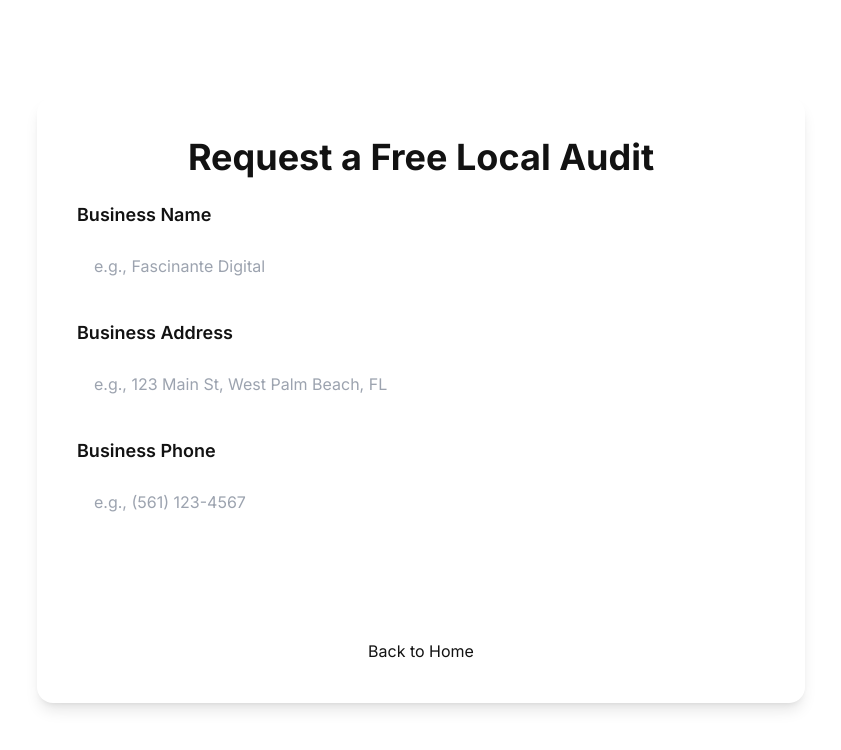
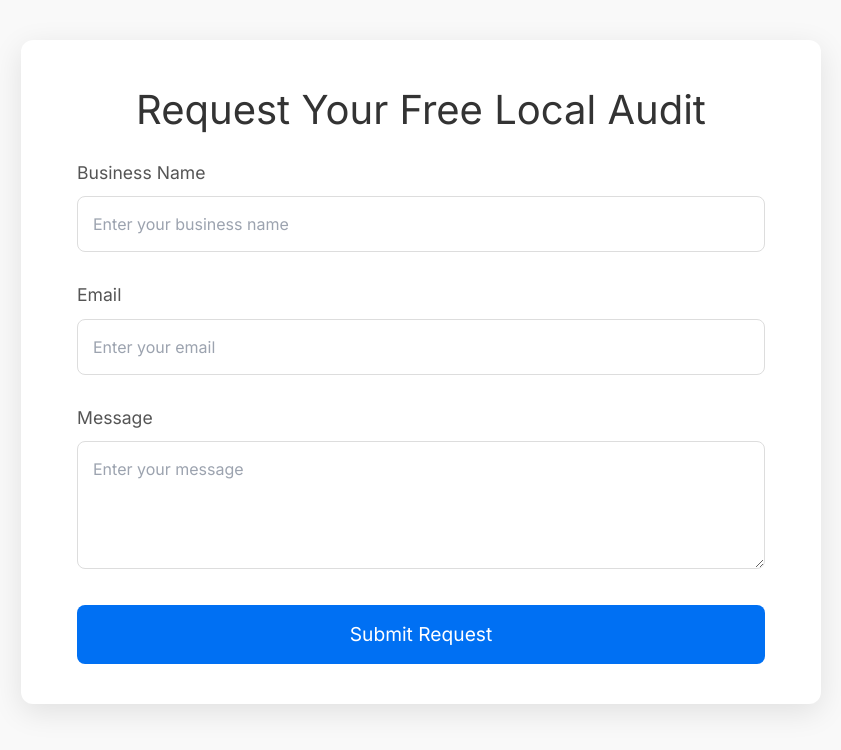
Before and after one commit to alexanderovie/fascinante-web, a Next.js app: page /audit in a window 1280 px wide. Shown: the top 750 px of the page, without its empty margins (219-1060 px from the left). Built offline with nearby package versions, Linux system fonts and the light colour scheme.

Commit message:
Corrigiendo comillas y errores de lint en servicios

```diff
--- /dev/null
+++ b/src/app/audit/layout.tsx
@@ -0,0 +1,19 @@
+'use client';
+
+import '@/app/audit/styles.scss';
+import { Inter } from 'next/font/google';
+import React from 'react';
+
+const inter = Inter({ subsets: ['latin'] });
+
+export default function AuditLayout({ children }: { children: React.ReactNode }) {
+  return (
+    <html lang="en">
+      <head>
+        <title>Audit - Fascinante Digital</title>
+        <meta name="description" content="Request a free local audit for your business with Fascinante Digital." />
+      </head>
+      <body className={`${inter.className} audit-container`}>{children}</body>
+    </html>
+  );
+}
--- a/src/app/audit/page.tsx
+++ b/src/app/audit/page.tsx
@@ -1,72 +1,62 @@
-"use client";
+'use client';
 
-import { Metadata } from 'next';
-import { useState } from 'react';
-import { Inter } from 'next/font/google';
+import React, { useState } from 'react';
+import Image from 'next/image';
 import Link from 'next/link';
-import Image from 'next/image';
-
-const inter = Inter({ subsets: ['latin'] });
-
-export const metadata: Metadata = {
-  title: 'Audit - Fascinante Digital',
-  description: 'Request a free local audit for your business with Fascinante Digital.',
-};
 
 export default function AuditPage() {
   const [businessName, setBusinessName] = useState('');
-  const [address, setAddress] = useState('');
-  const [phone, setPhone] = useState('');
+  const [email, setEmail] = useState('');
+  const [message, setMessage] = useState('');
 
-  const handleSubmit = (e: React.FormEvent<HTMLFormElement>) => {
+  const handleSubmit = (e: React.FormEvent) => {
     e.preventDefault();
-    console.log({ businessName, address, phone });
-    alert('Audit request submitted successfully!');
+    alert(`Business Name: ${businessName}\nEmail: ${email}\nMessage: ${message}`);
   };
 
   return (
-    <main className={`${inter.className} min-h-screen bg-gray-100 flex items-center justify-center p-8`}>
-      <div className="bg-white rounded-2xl shadow-lg p-10 max-w-3xl w-full">
-        <h1 className="text-4xl font-bold mb-6 text-center">Request a Free Local Audit</h1>
-        <form onSubmit={handleSubmit} className="space-y-6">
-          <div>
-            <label className="block text-lg font-semibold mb-2">Business Name</label>
+    <main className="audit-main">
+      <div className="container">
+        <h1 className="audit-title">Request Your Free Local Audit</h1>
+        <form onSubmit={handleSubmit} className="audit-form">
+          <div className="form-group">
+            <label htmlFor="businessName">Business Name</label>
             <input
               type="text"
+              id="businessName"
               value={businessName}
               onChange={(e) => setBusinessName(e.target.value)}
-              className="w-full p-4 border border-gray-300 rounded-xl"
-              placeholder="e.g., Fascinante Digital"
+              placeholder="Enter your business name"
               required
             />
           </div>
-          <div>
-            <label className="block text-lg font-semibold mb-2">Business Address</label>
+
+          <div className="form-group">
+            <label htmlFor="email">Email</label>
             <input
-              type="text"
-              value={address}
-              onChange={(e) => setAddress(e.target.value)}
-              className="w-full p-4 border border-gray-300 rounded-xl"
-              placeholder="e.g., 123 Main St, West Palm Beach, FL"
+              type="email"
+              id="email"
+              value={email}
+              onChange={(e) => setEmail(e.target.value)}
+              placeholder="Enter your email"
               required
             />
           </div>
-          <div>
-            <label className="block text-lg font-semibold mb-2">Business Phone</label>
-            <input
-              type="tel"
-              value={phone}
-              onChange={(e) => setPhone(e.target.value)}
-              className="w-full p-4 border border-gray-300 rounded-xl"
-              placeholder="e.g., (561) 123-4567"
+
+          <div className="form-group">
+            <label htmlFor="message">Message</label>
+            <textarea
+              id="message"
+              rows={4}
+              value={message}
+              onChange={(e) => setMessage(e.target.value)}
+              placeholder="Enter your message"
               required
             />
           </div>
-          <button type="submit" className="w-full py-4 bg-blue-600 text-white rounded-xl font-bold text-lg hover:bg-blue-700">Submit Audit Request</button>
+
+          <button type="submit" className="submit-button">Submit Request</button>
         </form>
-        <div className="mt-6 text-center">
-          <Link href="/" className="text-blue-600 hover:underline">Back to Home</Link>
-        </div>
       </div>
     </main>
   );
--- /dev/null
+++ b/src/app/audit/styles.scss
@@ -0,0 +1,62 @@
+.audit-container {
+    background-color: #f9f9f9;
+    min-height: 100vh;
+    padding: 40px 20px;
+  }
+
+  .audit-main {
+    background-color: #ffffff;
+    max-width: 800px;
+    margin: auto;
+    padding: 40px;
+    border-radius: 12px;
+    box-shadow: 0 8px 30px rgba(0, 0, 0, 0.1);
+  }
+
+  .audit-title {
+    font-size: 2.5rem;
+    margin-bottom: 20px;
+    text-align: center;
+    color: #333333;
+  }
+
+  .audit-form .form-group {
+    margin-bottom: 20px;
+  }
+
+  .audit-form label {
+    font-size: 1.1rem;
+    color: #555555;
+    margin-bottom: 10px;
+    display: block;
+  }
+
+  .audit-form input,
+  .audit-form textarea {
+    width: 100%;
+    padding: 15px;
+    border-radius: 8px;
+    border: 1px solid #dddddd;
+    margin-bottom: 10px;
+    font-size: 1rem;
+  }
+
+  .audit-form textarea {
+    resize: vertical;
+  }
+
+  .submit-button {
+    width: 100%;
+    background-color: #0070f3;
+    color: #ffffff;
+    padding: 15px;
+    border-radius: 8px;
+    font-size: 1.2rem;
+    cursor: pointer;
+    border: none;
+    transition: background-color 0.3s;
+  }
+
+  .submit-button:hover {
+    background-color: #005bb5;
+  }
```
Also changed, not shown: src/app/audit/head.tsx (added).
